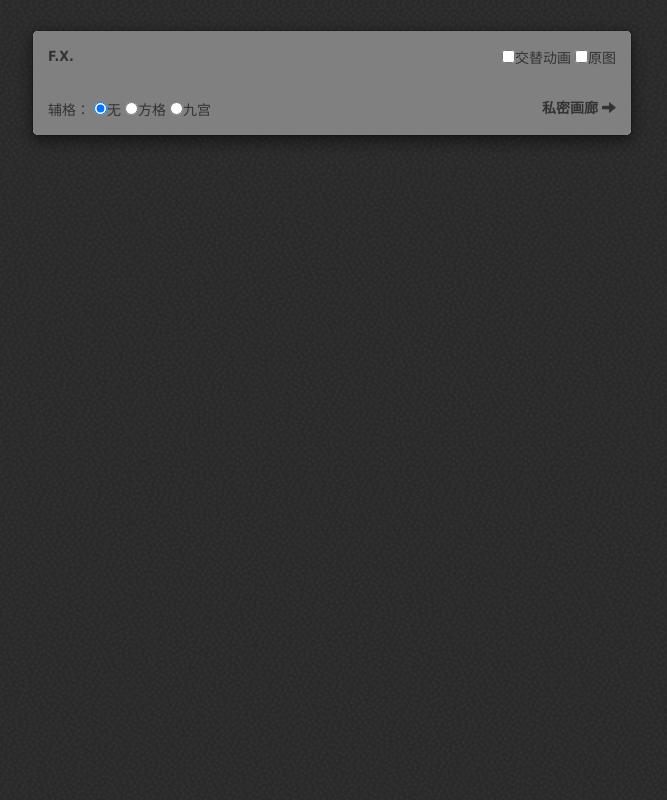
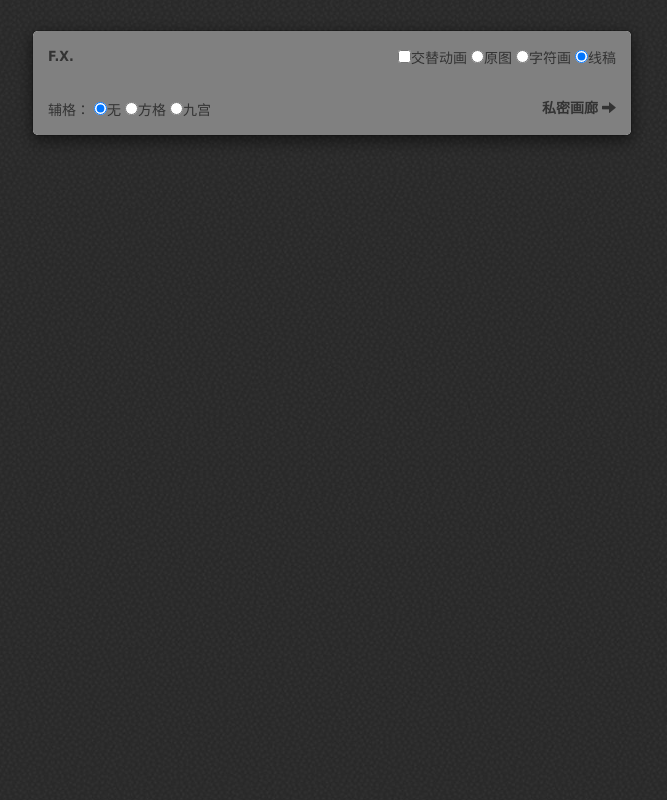
Before and after one commit to bushitan/blog_fx, a Django app: a page that uses blog_server/blog/templates/blog/show.html in a window 1280 px wide. Shown: the whole page, without its empty margins (308-975 px from the left). Run offline with Django 3.2, Linux system fonts and the light colour scheme; some libraries are stand-ins or nearby versions.

Commit message:
v 1.4 增加线稿存储，线稿显示

```diff
--- a/blog_server/blog/models.py
+++ b/blog_server/blog/models.py
@@ -33,6 +33,7 @@ class Gallery(models.Model):
     create_time = models.DateTimeField(u'创建时间', auto_now_add=True)
     img_url =  models.CharField(max_length=200, verbose_name=u'原图地址')
     char_img_url = models.CharField(max_length=200, verbose_name=u'字符画地址')
+    sketch_url = models.CharField(max_length=200, verbose_name=u'字符画地址',null=True)
     class Meta:
         verbose_name_plural = verbose_name = u'画廊'
         ordering = ['-create_time']
--- a/blog_server/blog/templates/blog/show.html
+++ b/blog_server/blog/templates/blog/show.html
@@ -21,17 +21,20 @@
 
              <div class="modal-header" >
                 <div class="row clear ">
-                    <div class="col-xs-6">
+                    <div class="col-xs-3">
                         <span class="modal-title" id="myModalLabel">
                         <strong>F.X.</strong>
                     </span>
                     </div>
-                    <div class="col-xs-6"  style="text-align:right">
+                    <div class="col-xs-9"  style="text-align:right">
                         <span>
                             <input type="checkbox" id="animation_radio_checkbox" /><span>交替动画</span>
                         </span>
                          <span>
-                            <input type="checkbox" id="choice_radio_checkbox" /><span>原图</span>
+{#                            <input type="checkbox" id="choice_radio_checkbox" /><span>原图</span>#}
+                             <input type="radio" class="radioImg" name="img_check" value="0" ><span>原图</span>
+                             <input type="radio" class="radioImg" name="img_check" value="1" ><span>字符画</span>
+                             <input type="radio" class="radioImg" name="img_check" value="2" checked="true"  ><span>线稿</span>
                         </span>
                     </div>
                 </div>
@@ -40,12 +43,17 @@
              </div>
              <div class="modal-body">
                     <a>
-                        {% if str_img %}
-                            <img id="str_img" src="{{str_img}}" style="width:100%;height: auto" />
-                        {% endif %}
+
                         {% if origin_img %}
                             <img id="origin_img" src="{{origin_img}}" style="width:100%;height: auto;display: none" />
                         {% endif %}
+                        {% if str_img %}
+                            <img id="str_img" src="{{str_img}}" style="width:100%;height: auto;display: none" />
+                        {% endif %}
+                        {% if sketch_img %}
+                            <img id="sketch_img" src="{{sketch_img}}" style="width:100%;height: auto;" />
+                        {% endif %}
+
                         <canvas id="canvas_grid" width="0px" height="0px" class="layer-grid" style="display: none;"></canvas>
                         <canvas id="canvas_9_gong" width="0px" height="0px" class="layer-grid" style="display: none;"></canvas>
                     </a>
@@ -203,16 +211,30 @@
         if (_value == '9')
             $("#canvas_9_gong").css('display','');
     });
-    //字符画<->原图 切换
-    $("#choice_radio_checkbox").change(function() {
-        var isChecked = $('#choice_radio_checkbox').is(':checked');
+    //字符画、原图、线稿 切换
+{#    $("#choice_radio_checkbox").change(function() {#}
+{#        var isChecked = $('#choice_radio_checkbox').is(':checked');#}
+{#        $("#str_img").css('display','none');#}
+{#        $("#origin_img").css('display','none');#}
+{#        if( isChecked )  //选中，显示原图#}
+{#            $("#origin_img").css('display','');#}
+{#        else //未选中，显示字符画#}
+{#            $("#str_img").css('display','');#}
+{#    });#}
+    $(".radioImg").change(function(){
+        var _value = $("input[name='img_check']:checked").val();
         $("#str_img").css('display','none');
         $("#origin_img").css('display','none');
-        if( isChecked )  //选中，显示原图
-            $("#origin_img").css('display','');
-        else //未选中，显示字符画
-            $("#str_img").css('display','');
+        $("#sketch_img").css('display','none');
+        if (_value == '0')
+             $("#origin_img").css('display','');
+        if (_value == '1')
+             $("#str_img").css('display','');
+        if (_value == '2')
+             $("#sketch_img").css('display','');
     });
+
+
 
 
     var animation_timer;
--- a/blog_server/blog/views.py
+++ b/blog_server/blog/views.py
@@ -82,6 +82,7 @@ class ArtworkAddView(BaseMixin, ListView):
         _open_id = self.request.POST.get('open_id', '')
         _img_url = self.request.POST.get('img_url', '')
         _char_img_url = self.request.POST.get('char_img_url', '')
+        _sketch_url = self.request.POST.get('sketch_url', '')
 
 
         #查 open_id 是否存在
@@ -101,7 +102,8 @@ class ArtworkAddView(BaseMixin, ListView):
         g = Gallery(
             user = user,
             img_url = _img_url,
-            char_img_url = _char_img_url
+            char_img_url = _char_img_url,
+            sketch_url = _sketch_url
         )
         g.save()
 
@@ -119,10 +121,12 @@ class ArtworkShowView(BaseMixin, ListView):
     template_name = 'blog/show.html'
     str_img = ''
     origin_img = ''
+    sketch_img = ''
     open_id = ''
     def get_context_data(self, **kwargs):
         kwargs['str_img'] = self.str_img
         kwargs['origin_img'] = self.origin_img
+        kwargs['sketch_img'] = self.sketch_img
 
         kwargs['open_id'] = self.open_id
 
@@ -133,7 +137,9 @@ class ArtworkShowView(BaseMixin, ListView):
     def get(self, request, *args, **kwargs):
         self.str_img = request.GET.get('str_img')
         self.origin_img = request.GET.get('origin_img')
+        self.sketch_img = request.GET.get('sketch_img')
         self.open_id = request.GET.get('open_id')
+
         return super(ArtworkShowView, self).get(request, *args, **kwargs)
 
 import httplib, urllib,urllib2
```
Also changed, not shown: blog_server/blog/migrations/0003_auto_20160825_1838.py (added), 1 other file.
